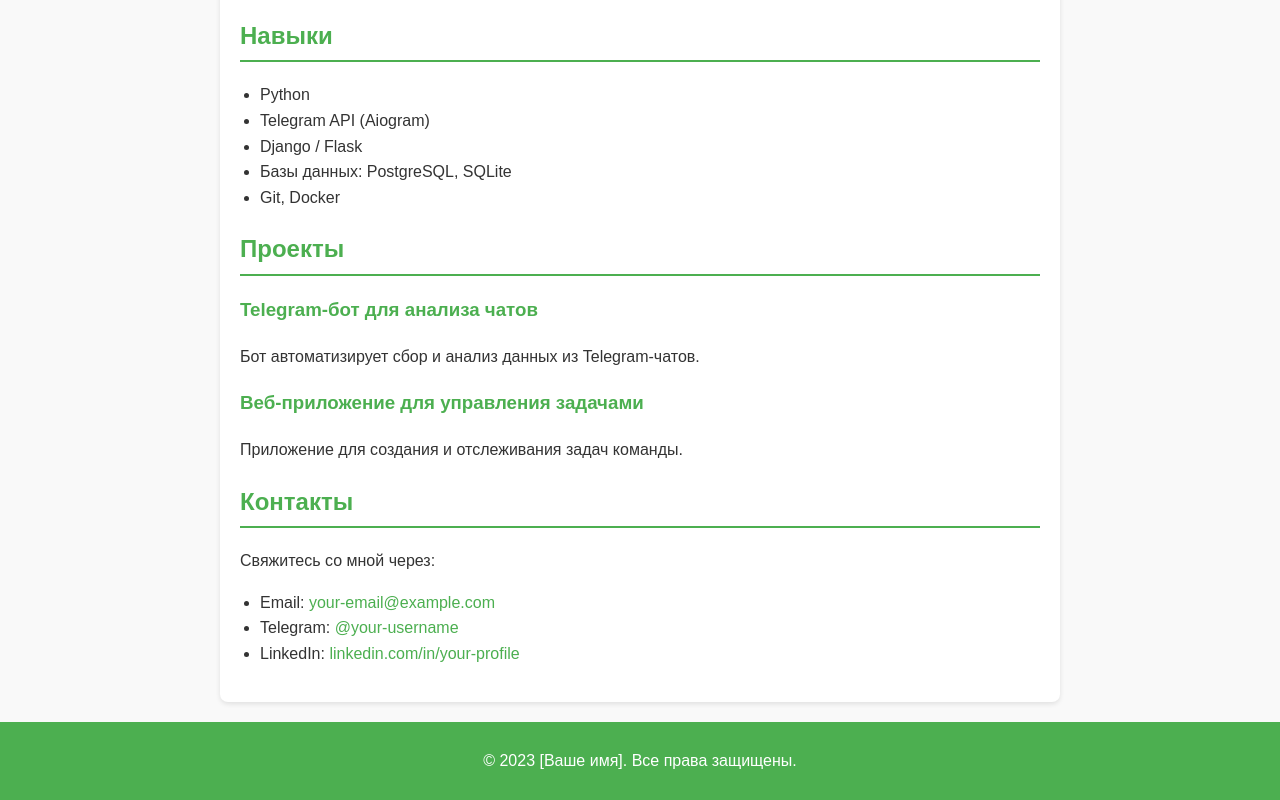
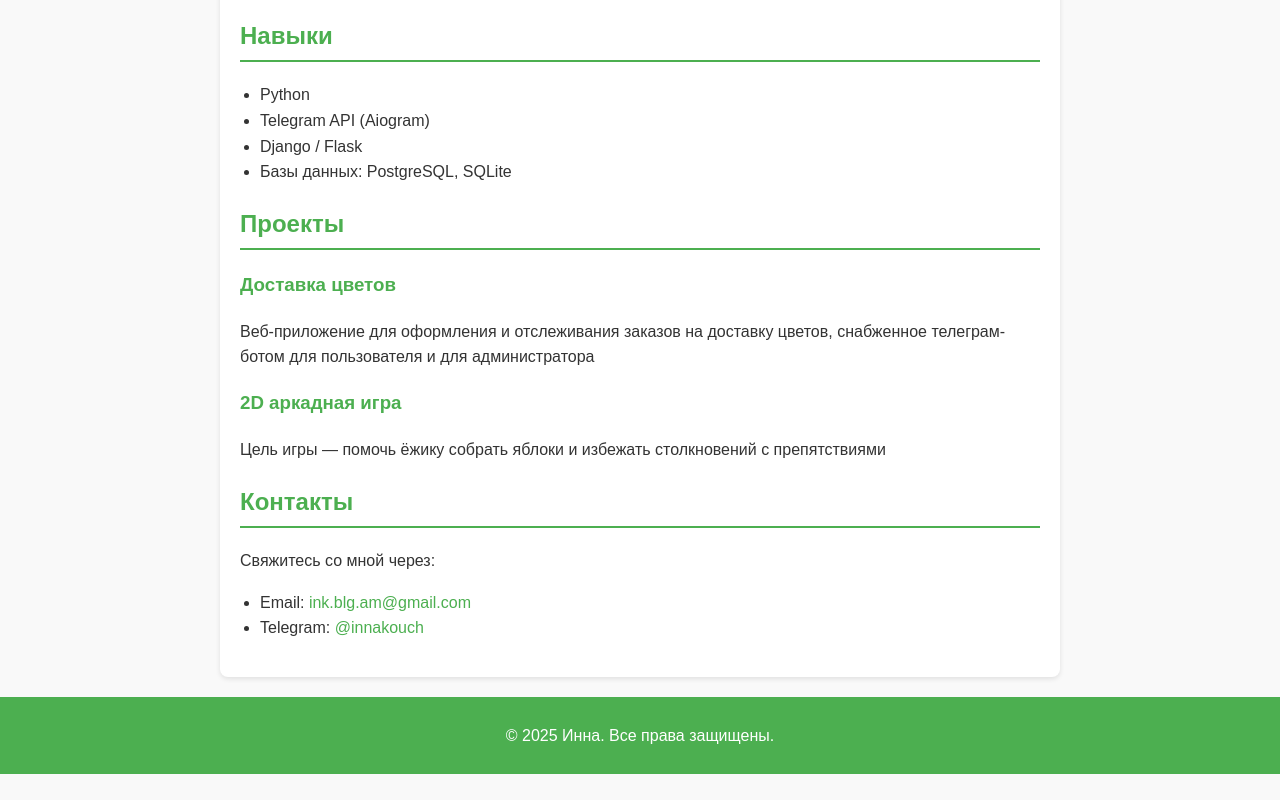
Before and after one commit to Inna-ZCod/Inna-ZCod.github.io, a plain HTML site: page index.html in a window 1280 px wide. Shown: the part 319-1119 px from the top of the page. After the commit the page ends 1093 px from the top, so only its background shows below. Drawn offline with Linux system fonts and the light colour scheme.

Commit message:
Update index.html

```diff
--- a/index.html
+++ b/index.html
@@ -64,7 +64,7 @@
     <!-- Шапка -->
     <header>
         <h1>Привет! 👋</h1>
-        <p>Я [Ваше имя], начинающий Python-разработчик.</p>
+        <p>Я Инна, начинающий Python-разработчик.</p>
     </header>
 
     <!-- Основной контент -->
@@ -86,7 +86,9 @@
                 <li>Telegram API (Aiogram)</li>
                 <li>Django / Flask</li>
                 <li>Базы данных: PostgreSQL, SQLite</li>
-                <li>Git, Docker</li>
+
+               <!--  <li>Git, Docker</li> -->
+
             </ul>
         </section>
 
@@ -94,12 +96,12 @@
         <section>
             <h2>Проекты</h2>
             <div>
-                <h3><a href="https://github.com/username/project1" target="_blank">Telegram-бот для анализа чатов</a></h3>
-                <p>Бот автоматизирует сбор и анализ данных из Telegram-чатов.</p>
+                <h3><a href="https://github.com/Inna-ZCod/FlowerDelivery" target="_blank">Доставка цветов</a></h3>
+                <p>Веб-приложение для оформления и отслеживания заказов на доставку цветов, снабженное телеграм-ботом для пользователя и для администратора</p>
             </div>
             <div>
-                <h3><a href="https://github.com/username/project2" target="_blank">Веб-приложение для управления задачами</a></h3>
-                <p>Приложение для создания и отслеживания задач команды.</p>
+                <h3><a href="https://github.com/Inna-ZCod/Hedgehog_on_a_Walk" target="_blank">2D аркадная игра</a></h3>
+                <p>Цель игры — помочь ёжику собрать яблоки и избежать столкновений с препятствиями</p>
             </div>
         </section>
 
@@ -109,9 +111,9 @@
             <p>
                 Свяжитесь со мной через:
                 <ul>
-                    <li>Email: <a href="mailto:your-email@example.com">your-email@example.com</a></li>
-                    <li>Telegram: <a href="https://t.me/your-username" target="_blank">@your-username</a></li>
-                    <li>LinkedIn: <a href="https://www.linkedin.com/in/your-profile" target="_blank">linkedin.com/in/your-profile</a></li>
+                    <li>Email: <a href="mailto:ink.blg.am@gmail.com">ink.blg.am@gmail.com</a></li>
+                    <li>Telegram: <a href="https://t.me/innakouch" target="_blank">@innakouch</a></li>
+
                 </ul>
             </p>
         </section>
@@ -119,7 +121,7 @@
 
     <!-- Подвал -->
     <footer>
-        <p>&copy; 2023 [Ваше имя]. Все права защищены.</p>
+        <p>&copy; 2025 Инна. Все права защищены.</p>
     </footer>
 </body>
 </html>
```
